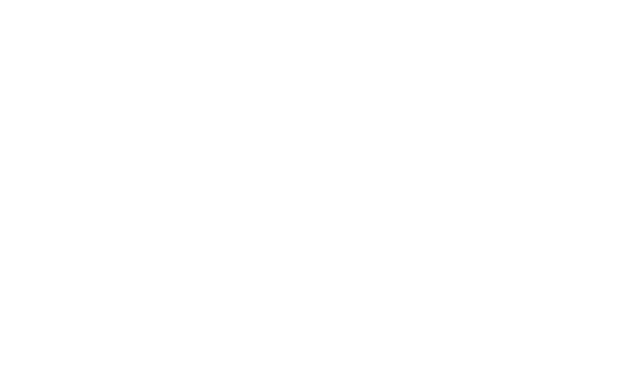
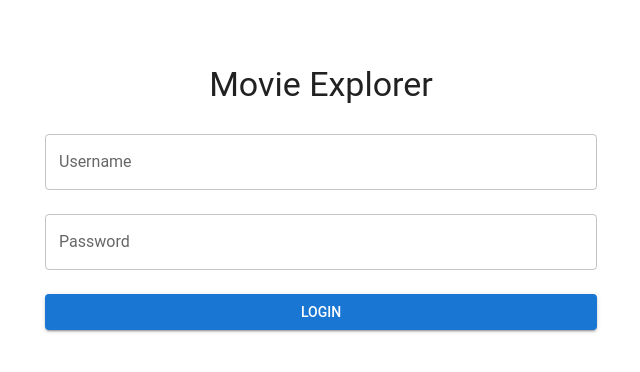
Before and after one commit to IT22003850/movie-explorer, a React (Create React App) app: page /login in a window 1280 px wide. Before the commit this address had no page. Shown: the top 372 px of the page, without its empty margins (319-959 px from the left). Built offline with nearby package versions, Linux system fonts and the light colour scheme.

Commit message:
Add login page with mocked authentication

```diff
--- a/src/App.js
+++ b/src/App.js
@@ -1,10 +1,11 @@
-import { BrowserRouter as Router, Routes, Route } from 'react-router-dom';
-import { ThemeProvider, CssBaseline } from '@mui/material';
-import Home from './pages/Home';
-import MovieDetails from './pages/MovieDetails';
-import Favorites from './pages/Favorites';
-import theme from './styles/theme';
-import { MovieProvider } from './context/MovieContext';
+import { BrowserRouter as Router, Routes, Route } from "react-router-dom";
+import { ThemeProvider, CssBaseline } from "@mui/material";
+import Home from "./pages/Home";
+import Login from "./pages/Login";
+import MovieDetails from "./pages/MovieDetails";
+import Favorites from "./pages/Favorites";
+import theme from "./styles/theme";
+import { MovieProvider } from "./context/MovieContext";
 
 function App() {
   return (
@@ -13,6 +14,7 @@
       <MovieProvider>
         <Router>
           <Routes>
+            <Route path="/login" element={<Login />} />
             <Route path="/" element={<Home />} />
             <Route path="/movie/:id" element={<MovieDetails />} />
             <Route path="/favorites" element={<Favorites />} />
--- /dev/null
+++ b/src/pages/Login.js
@@ -0,0 +1,63 @@
+import { useState } from 'react';
+import { useNavigate } from 'react-router-dom';
+import { TextField, Button, Box, Typography, Container } from '@mui/material';
+
+function Login() {
+  const [username, setUsername] = useState('');
+  const [password, setPassword] = useState('');
+  const [error, setError] = useState('');
+  const navigate = useNavigate();
+
+  const handleSubmit = (e) => {
+    e.preventDefault();
+    if (username && password) {
+      // Mock authentication
+      localStorage.setItem('token', 'dummy-token');
+      navigate('/');
+    } else {
+      setError('Please fill in all fields');
+    }
+  };
+
+  return (
+    <Container maxWidth="sm">
+      <Box sx={{ mt: 8, textAlign: 'center' }}>
+        <Typography variant="h4" gutterBottom>
+          Movie Explorer
+        </Typography>
+        <form onSubmit={handleSubmit}>
+          <TextField
+            label="Username"
+            fullWidth
+            margin="normal"
+            value={username}
+            onChange={(e) => setUsername(e.target.value)}
+          />
+          <TextField
+            label="Password"
+            type="password"
+            fullWidth
+            margin="normal"
+            value={password}
+            onChange={(e) => setPassword(e.target.value)}
+          />
+          {error && (
+            <Typography color="error" variant="body2">
+              {error}
+            </Typography>
+          )}
+          <Button
+            type="submit"
+            variant="contained"
+            fullWidth
+            sx={{ mt: 2 }}
+          >
+            Login
+          </Button>
+        </form>
+      </Box>
+    </Container>
+  );
+}
+
+export default Login;
```
